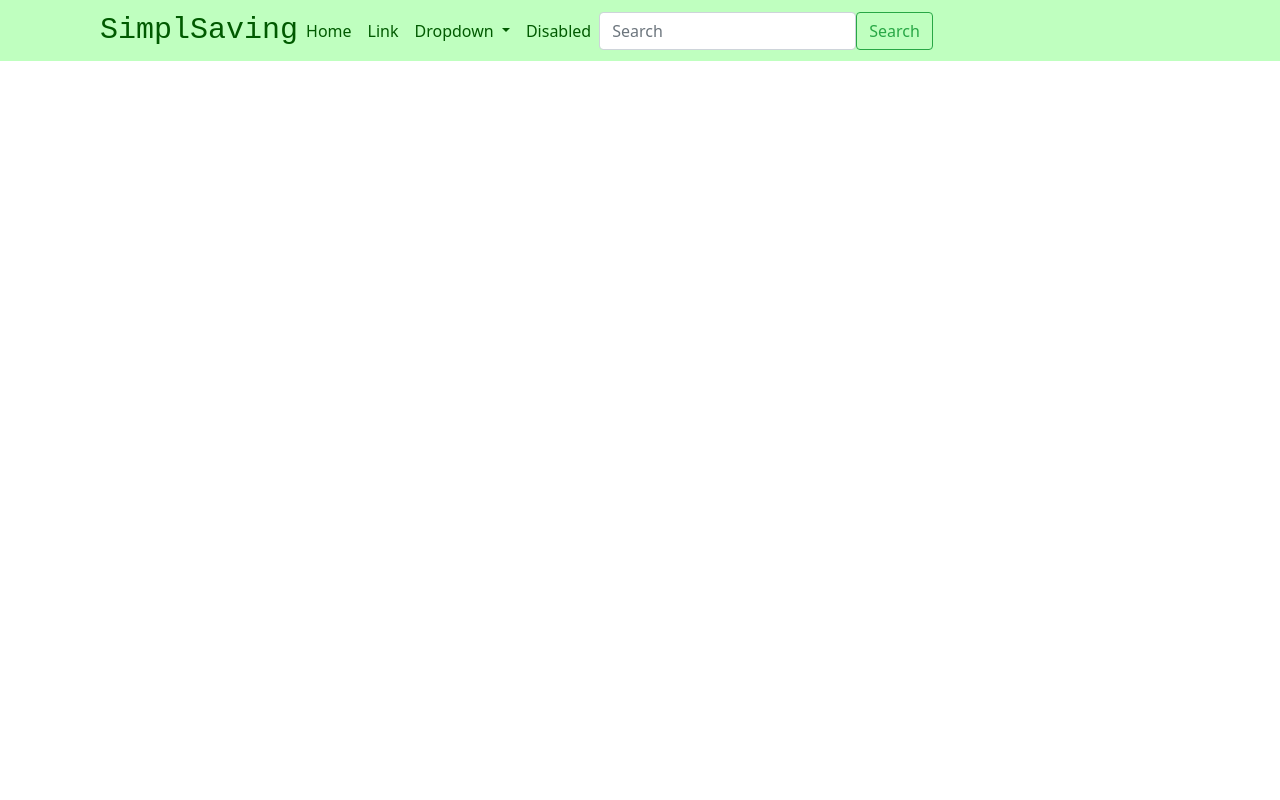
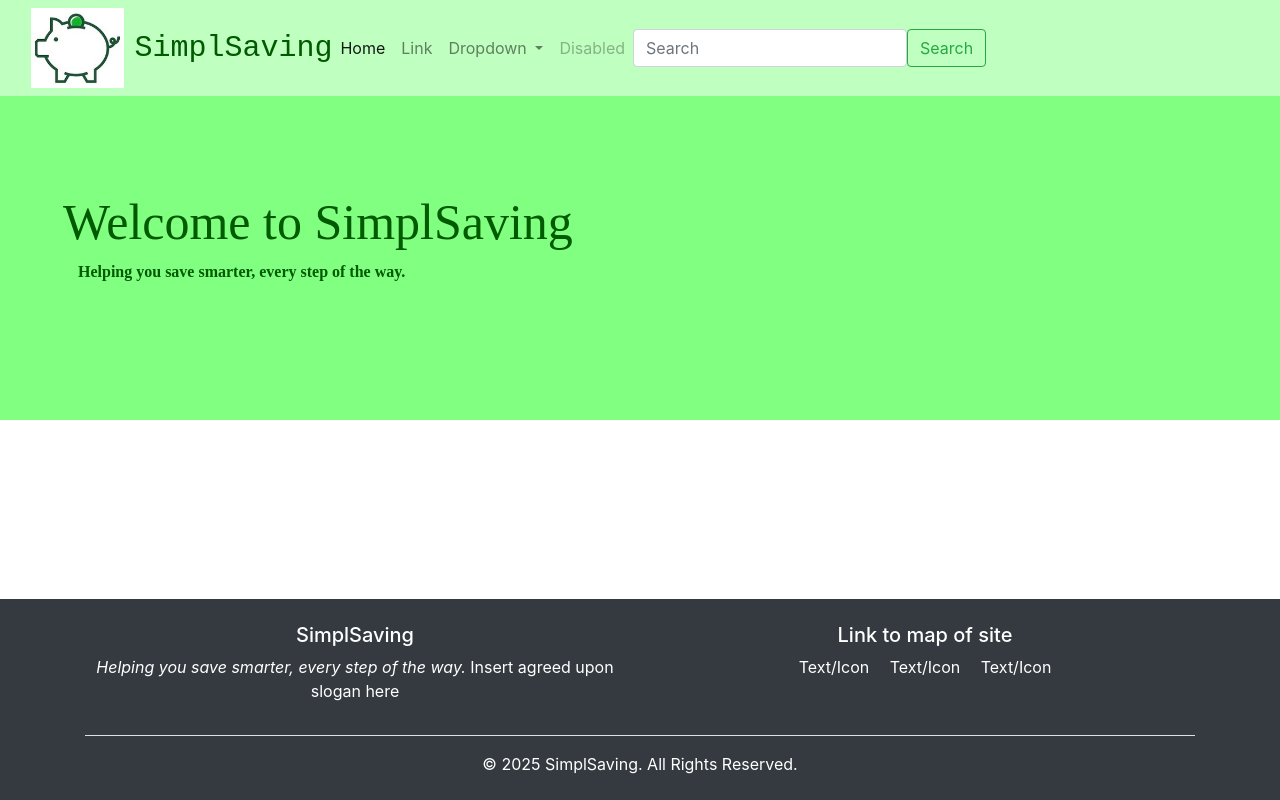
Before and after one commit to wandereryiu/1800_202510_DTC10, a plain HTML site: page index.html in a window 1280 px wide. Drawn offline with nearby package versions, Linux system fonts and the light colour scheme; a web font is replaced by a local one.

Commit message:
welcome banner added

```diff
--- a/index.html
+++ b/index.html
@@ -1,34 +1,64 @@
 <!DOCTYPE html>
 <html lang="en">
-
   <head>
     <title>SimplSaving</title>
-    <meta name="comp1800 template" content="My 1800 App">
+    <meta name="comp1800 template" content="My 1800 App" />
 
-    <meta charset="utf-8">
-    <meta name="viewport" content="width=device-width, initial-scale=1">
+    <meta charset="utf-8" />
+    <meta name="viewport" content="width=device-width, initial-scale=1" />
 
-    <script src="https://cdn.jsdelivr.net/npm/bootstrap@4.4.1/dist/js/bootstrap.min.js"
-        integrity="sha384-wfSDF2E50Y2D1uUdj0O3uMBJnjuUD4Ih7YwaYd1iqfktj0Uod8GCExl3Og8ifwB6"
-        crossorigin="anonymous"></script>
+    <script src="https://cdn.jsdelivr.net/npm/bootstrap@5.3.2/dist/js/bootstrap.bundle.min.js"
+    integrity="sha384-C6RzsynM9kWDrMNeT87bh95OGNyZPhcTNXj1NW7RuBCsyN/o0jlpcV8Qyq46cDfL" crossorigin="anonymous">
+</script>
 
 
-    <link rel="stylesheet" href="https://cdn.jsdelivr.net/npm/bootstrap@4.4.1/dist/css/bootstrap.min.css"
-        integrity="sha384-Vkoo8x4CGsO3+Hhxv8T/Q5PaXtkKtu6ug5TOeNV6gBiFeWPGFN9MuhOf23Q9Ifjh" crossorigin="anonymous">
-    <link rel="stylesheet" href="./styles/style.css">
+    <link
+      rel="stylesheet"
+      href="https://cdn.jsdelivr.net/npm/bootstrap@4.4.1/dist/css/bootstrap.min.css"
+      integrity="sha384-Vkoo8x4CGsO3+Hhxv8T/Q5PaXtkKtu6ug5TOeNV6gBiFeWPGFN9MuhOf23Q9Ifjh"
+      crossorigin="anonymous"
+    />
+    <link rel="preconnect" href="https://fonts.googleapis.com">
+    <link rel="preconnect" href="https://fonts.gstatic.com" crossorigin>
+    <link href="https://fonts.googleapis.com/css2?family=Delius+Swash+Caps&family=Emilys+Candy&family=Mea+Culpa&family=Mystery+Quest&display=swap" rel="stylesheet">
 
+    <link rel="stylesheet" href="./styles/style.css" />
+
+    <style>
+      /* Ensure footer stays at the bottom */
+      html,
+      body {
+        height: 100%;
+        margin: 0;
+        display: flex;
+        flex-direction: column;
+      }
+
+      main {
+        flex: 1; /* Pushes the footer down */
+      }
+
+      footer {
+        flex-shrink: 0; /* Prevents footer from shrinking */
+      }
+    </style>
   </head>
 
 <body>
+<body>
 
-    <nav class="navbar navbar-expand-lg bg-body-tertiary w-100">
-        <div class="container">
-            <a class="SimplSaving" href="#">SimplSaving</a>
-            <button class="navbar-toggler" type="button" data-bs-toggle="collapse"
-                data-bs-target="#navbarSupportedContent" aria-controls="navbarSupportedContent" aria-expanded="false"
-                aria-label="Toggle navigation">
+  <body>
+    <nav class="navbar navbar-expand-lg navbar-light bg-body-tertiary" >
+        <div class="container-fluid">
+            <a class="SimplSaving" href="#">
+                <img src="./images/logo.jpeg" height="80" alt="SimplSaving Logo">
+                SimplSaving
+            </a>
+          <button class="navbar-toggler" type="button" data-bs-toggle="collapse" data-bs-target="#navbarSupportedContent" aria-controls="navbarNav" aria-expanded="false" aria-label="Toggle navigation" >
             <span class="navbar-toggler-icon"></span>
           </button>
+
+
         <div class="collapse navbar-collapse" id="navbarSupportedContent">
           <ul class="navbar-nav me-auto mb-2 mb-lg-0">
             <li class="nav-item">
@@ -38,17 +68,24 @@
               <a class="nav-link" href="#">Link</a>
             </li>
             <li class="nav-item dropdown">
-                        <a class="nav-link dropdown-toggle" href="#" role="button" data-bs-toggle="dropdown"
-                            aria-expanded="false">
+              <a
+                class="nav-link dropdown-toggle"
+                href="#"
+                role="button"
+                data-bs-toggle="dropdown"
+                aria-expanded="false"
+              >
                 Dropdown
               </a>
               <ul class="dropdown-menu">
                 <li><a class="dropdown-item" href="#">Action</a></li>
                 <li><a class="dropdown-item" href="#">Another action</a></li>
                 <li>
-                                <hr class="dropdown-divider">
+                  <hr class="dropdown-divider" />
                 </li>
-                            <li><a class="dropdown-item" href="#">Something else here</a></li>
+                <li>
+                  <a class="dropdown-item" href="#">Something else here</a>
+                </li>
               </ul>
             </li>
             <li class="nav-item">
@@ -56,8 +93,15 @@
             </li>
           </ul>
           <form class="d-flex" role="search">
-                    <input class="form-control me-2" type="search" placeholder="Search" aria-label="Search">
-                    <button class="btn btn-outline-success" type="submit">Search</button>
+            <input
+              class="form-control me-2"
+              type="search"
+              placeholder="Search"
+              aria-label="Search"
+            />
+            <button class="btn btn-outline-success" type="submit">
+              Search
+            </button>
           </form>
         </div>
       </div>
@@ -66,8 +110,17 @@
     <!------------------------------>
     <!-- Your HTML Layout go here -->
     <!------------------------------>
+    <!----welcome banner-->
+<div class="Welcome">
+    <div class="p-5 mb-4 rounded-3">
+        <div class="container-fluid py-5">
+          <h1 class="display-5 fw-bold">Welcome to SimplSaving</h1>
+          <p class="col-md-8 fs-4">Helping you save smarter, every step of the way.</p>
+
+        </div>
+  </div>
+</div>
     <!-- Stuff for body goes here -->
-
 
     <!---------------------------------------------->
     <!-- Your own JavaScript functions go here    -->
@@ -76,6 +129,28 @@
     <!-- Link to scripts of your own -->
     <!-- <script src="./scripts/script.js"></script> -->
 
+    <!-- Footer -->
+    <footer id="footer" class="bg-dark text-white py-4 mt-auto">
+      <div id="footerdiv" class="container text-center">
+        <div class="row">
+          <div class="col-md-6">
+            <h5>SimplSaving</h5>
+            <p>
+              <em>Helping you save smarter, every step of the way. </em> Insert
+              agreed upon slogan here
+            </p>
+          </div>
+          <div class="col-md-6">
+            <h5>Link to map of site</h5>
+            <a href="#" class="text-white mx-2">Text/Icon</a>
+            <a href="#" class="text-white mx-2">Text/Icon</a>
+            <a href="#" class="text-white mx-2">Text/Icon</a>
+          </div>
+        </div>
+        <hr class="bg-light" />
+        <p class="mb-0">&copy; 2025 SimplSaving. All Rights Reserved.</p>
+      </div>
+    </footer>
   </body>
 
 </html>
--- a/styles/style.css
+++ b/styles/style.css
@@ -1,33 +1,59 @@
-@media only screen and (max-width: 600px) {
-    body {
-        background-color: lightblue;
-    }
-}
-
-body {
-    font-family: system-ui, sans-serif;
-}
-
 .SimplSaving {
     pointer-events: none;
+    display: flex;
+    align-items: center;  /* Aligns image and text properly */
     text-align: left;
-    padding-left: 15px;
     font-family: "Brush Script MT", monospace;
     font-size: 30px;
     font-weight: 500;
     color: #005a00;
+    padding: 0; /* Removes any extra padding */
+    margin: 0;  /* Ensures no margin is pushing it away */
 }
 
+.SimplSaving img {
+    margin-right: 10px; /* Keeps space between image and text */
+    margin-left: 0; /* Ensures image starts from the edge */
+}
+
+.navbar .container {
+    display: flex;
+
+    padding-left: 0; /* Removes any extra padding */
+}
 
 .navbar {
     background-color: #bfffbf;
     color: #005a00;
 }
 
+
 .navbar .nav-link {
     color: #005a00;
+    align-items: center;
+    padding-left: 50px;
 }
 
 .navbar .nav-link:hover {
     color: #008000;
 }
+
+.Welcome{
+    background-color: #80ff80;
+    color: #005a00;
+    font-family: "Emilys Candy", serif;
+    font-weight: bolder;
+    font-style: normal;
+
+}
+.display-5{
+font-size: 50px;;
+}
+
+.col-md-8{
+    font-family: "Delius Swash Caps", serif;
+    font-weight: bold;
+
+    font-style: normal;
+
+}
```
Also changed, not shown: images/logo.jpeg (added). Lines whose indentation alone changed are shown as unchanged.
